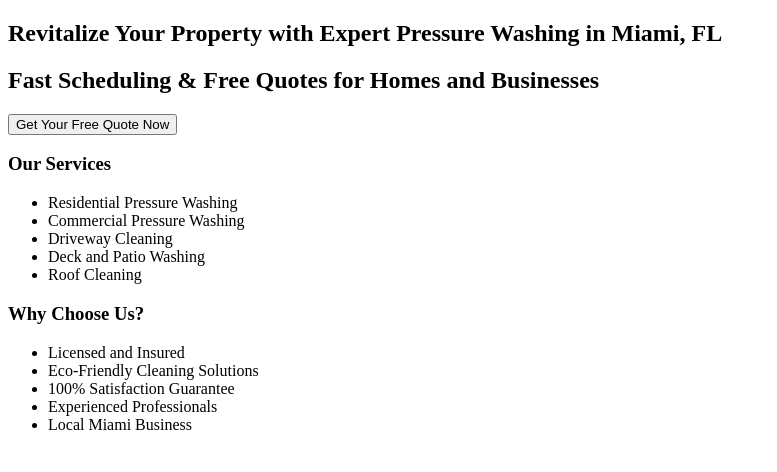
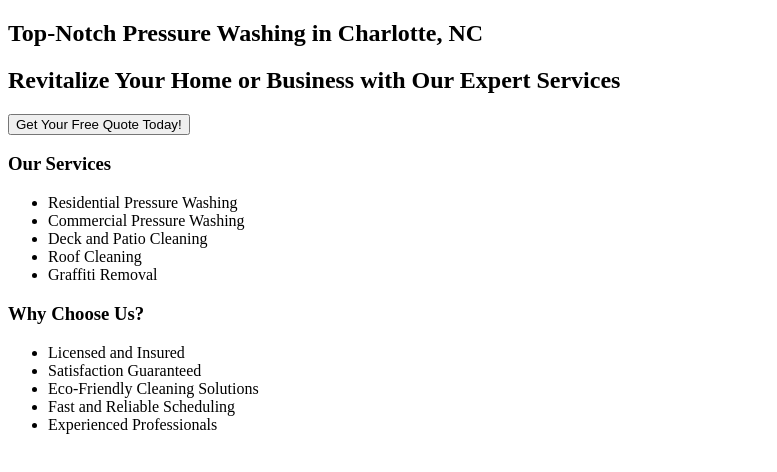
Before and after one commit to jagreen63/ai-business-builder-test-site-2, a Next.js app: page / in a window 1280 px wide. Shown: the top 472 px of the page, without its empty margins (0-777 px from the left). Built offline with nearby package versions, Linux system fonts and the light colour scheme.

Commit message:
site 25: Top-Notch Pressure Washing in Charlotte, NC

```diff
--- a/app/layout.tsx
+++ b/app/layout.tsx
@@ -1,7 +1,7 @@
 import React from 'react';
 export const metadata = {
-  title: 'Top Pressure Washing Services in Miami, FL',
-  description: 'Get a free quote and fast scheduling for pressure washing in Miami. Perfect for homes and businesses!',
+  title: 'Pressure Washing Services in Charlotte, NC',
+  description: 'Get a free quote for pressure washing in Charlotte, NC. Fast scheduling for homes and businesses. Call us today!',
 };
 const RootLayout = ({ children }) => {
   return (
--- a/app/page.tsx
+++ b/app/page.tsx
@@ -3,28 +3,28 @@ const HomePage = () => {
   return (
     <main className="flex flex-col items-center justify-center min-h-screen bg-gray-100">
       <section className="text-center mt-10">
-        <h1 className="text-4xl font-bold text-gray-800">Revitalize Your Property with Expert Pressure Washing in Miami, FL</h1>
-        <h2 className="text-xl text-gray-600 mt-2">Fast Scheduling & Free Quotes for Homes and Businesses</h2>
-        <button className="mt-4 px-6 py-2 text-white bg-blue-600 rounded hover:bg-blue-700">Get Your Free Quote Now</button>
+        <h1 className="text-4xl font-bold text-gray-800">Top-Notch Pressure Washing in Charlotte, NC</h1>
+        <h2 className="text-xl text-gray-600 mt-2">Revitalize Your Home or Business with Our Expert Services</h2>
+        <button className="mt-4 px-6 py-2 text-white bg-blue-600 rounded hover:bg-blue-700">Get Your Free Quote Today!</button>
       </section>
       <section className="mt-10">
         <h3 className="text-2xl font-bold text-gray-800">Our Services</h3>
         <ul className="list-disc list-inside mt-2 text-gray-600">
           <li>Residential Pressure Washing</li>
           <li>Commercial Pressure Washing</li>
-          <li>Driveway Cleaning</li>
-          <li>Deck and Patio Washing</li>
+          <li>Deck and Patio Cleaning</li>
           <li>Roof Cleaning</li>
+          <li>Graffiti Removal</li>
         </ul>
       </section>
       <section className="mt-10">
         <h3 className="text-2xl font-bold text-gray-800">Why Choose Us?</h3>
         <ul className="list-disc list-inside mt-2 text-gray-600">
           <li>Licensed and Insured</li>
+          <li>Satisfaction Guaranteed</li>
           <li>Eco-Friendly Cleaning Solutions</li>
-          <li>100% Satisfaction Guarantee</li>
+          <li>Fast and Reliable Scheduling</li>
           <li>Experienced Professionals</li>
-          <li>Local Miami Business</li>
         </ul>
       </section>
     </main>
```
